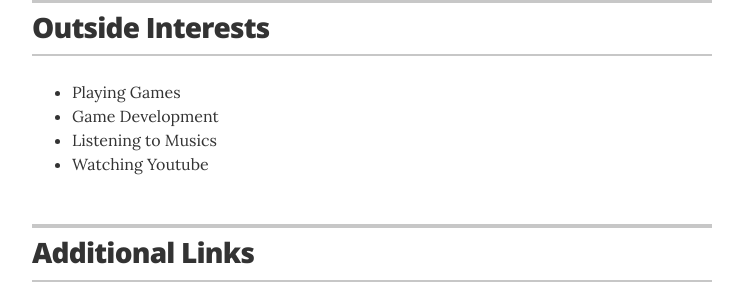
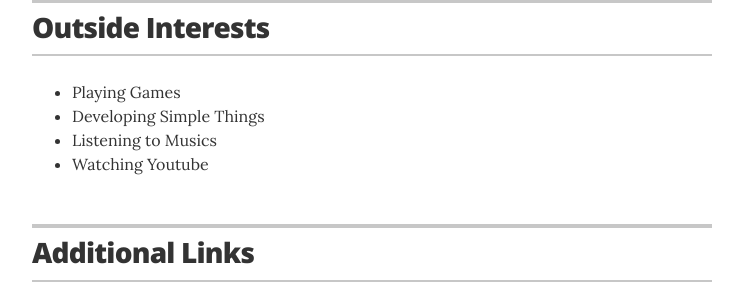
Before and after one commit to Orb-H/resume, a Jekyll site: the page built from en/index.md, in a window 1280 px wide. Shown: the part 1747-2047 px from the top of the page, without its empty margins (268-1011 px from the left). Built offline with Jekyll 4.4.1, drawn with Linux system fonts in a browser that asks for light colours.

Commit message:
Change interests

```diff
--- a/_data/interests.yml
+++ b/_data/interests.yml
@@ -1,12 +1,12 @@
 # Interests
 ko:
   - description: 게임
-  - description: 게임 개발
+  - description: 간단한 개발
   - description: 음악 감상
   - description: 유튜브 시청
 
 en:
   - description: Playing Games
-  - description: Game Development
+  - description: Developing Simple Things
   - description: Listening to Musics
   - description: Watching Youtube
```
